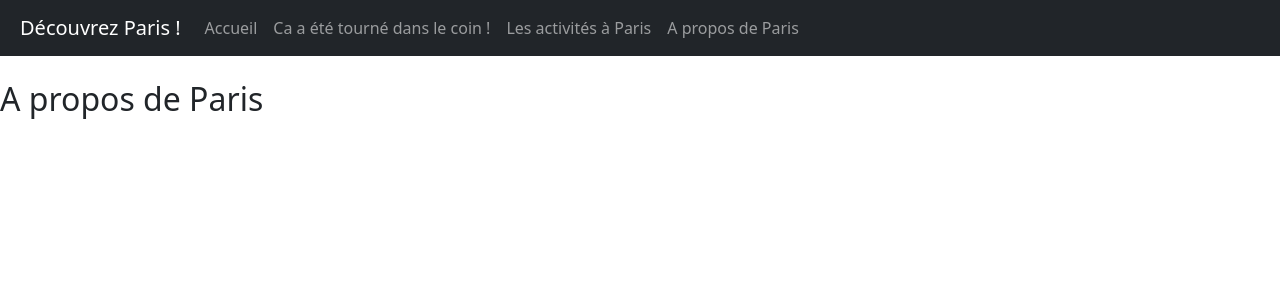
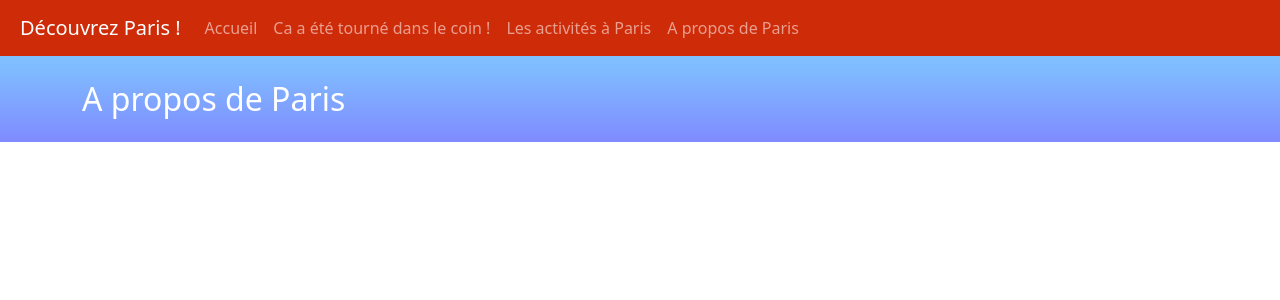
Before and after one commit to DupuyAntoine/paris_mashup, a React (Create React App) app in the folder mashup/: page /about in a window 1280 px wide. Shown: the top 300 px of the page. Built offline with nearby package versions, Linux system fonts and the light colour scheme; no server answers.

Commit message:
feat: almost done, activity page left

```diff
--- a/mashup/public/index.html
+++ b/mashup/public/index.html
@@ -24,7 +24,7 @@
       work correctly both with client-side routing and a non-root public URL.
       Learn how to configure a non-root public URL by running `npm run build`.
     -->
-    <title>React App</title>
+    <title>Découvrez Paris !</title>
   </head>
   <body>
     <noscript>You need to enable JavaScript to run this app.</noscript>
--- a/mashup/src/App.js
+++ b/mashup/src/App.js
@@ -12,10 +12,12 @@ import 'bootstrap/dist/css/bootstrap.css';
 class App extends Component {
   render() {
     return(
-      <div>
+      <div style={{
+        background: 'linear-gradient(180deg, rgba(0,177,255,0.5) 0%, rgba(0,117,255,0.5) 50%, rgba(0,23,255,0.5) 100%)'
+      }}>
         <div className="col-md-12">
           <Router>
-            <Navbar bg="dark" variant="dark" expand="lg" sticky="top">
+            <Navbar variant="dark" style={{background: '#CE2B08'}} expand="lg" sticky="top">
               <Navbar.Brand href="/" style={{marginLeft: '20px'}}>Découvrez Paris !</Navbar.Brand>
               <Navbar.Toggle aria-controls="basic-navbar-nav" />
               <Navbar.Collapse id="basic-navbar-nav">
--- a/mashup/src/components/activities/ActivityList.js
+++ b/mashup/src/components/activities/ActivityList.js
@@ -7,7 +7,7 @@ class ActivityList extends Component {
     return (
       <CardColumns style={{display: 'flex', flexWrap: 'wrap'}}>
         {this.props.activities.map(act => {
-          return <Card className="text-center" style={{ width: '18rem', minWidth: '18rem', marginRight: '20px', flex: 0, marginTop: '50px' }} key={act.label.value}>
+          return <Card className="text-center" style={{ width: '18rem', minWidth: '18rem', marginRight: '20px', flex: 0, marginTop: '50px', height: '100%', paddingBottom: '30px', color: 'black' }} key={act.label.value}>
             <Card.Img variant="top" src={act.url_image ? act.url_image.value : "../téléchargement.svg"} />
             <Card.Title>{act.label.value}</Card.Title>
             <Card.Text>{act.date ? new Date(act.date.value).toLocaleDateString("fr-FR") : ""}</Card.Text>
--- a/mashup/src/components/arrondissements/Arrondissement.js
+++ b/mashup/src/components/arrondissements/Arrondissement.js
@@ -69,8 +69,8 @@ class Arrondissement extends Component {
 
   render() {
     return (
-        <div>
-          <h2>Activités à faire dans l'arrondissement {this.state.label}</h2>
+        <div className="container" style={{color: 'white'}}>
+          <h2>Activités dans l'arrondissement {this.state.label}</h2>
           <ActivityList activities={this.state.activities} arrondissement={this.state.uri} />
           <hr />
           <h2>Tournés dans l'arrondissement {this.state.label}</h2>
--- a/mashup/src/components/arrondissements/ArrondissementList.js
+++ b/mashup/src/components/arrondissements/ArrondissementList.js
@@ -5,9 +5,9 @@ import { Button, Card, CardDeck } from 'react-bootstrap'
 class ArrondissementList extends Component {
   render() {
     return (
-      <CardDeck style={{display: 'flex', flexDirection: 'row'}}>
+      <CardDeck style={{display: 'flex', flexDirection: 'row', color: 'black'}}>
         {this.props.arrondissements.map(arr => {
-          return <Card style={{ width: '18rem', marginRight: '20px', flex: 1, marginTop: '50px' }} key={arr.label.value}>
+          return <Card style={{ width: '18rem', marginRight: '20px', flex: 1, marginTop: '50px', height: 'max-content' }} key={arr.label.value}>
             <Card.Body>
               <Card.Title>{arr.label.value}</Card.Title>
               <Card.Text>
--- a/mashup/src/components/films/FilmList.js
+++ b/mashup/src/components/films/FilmList.js
@@ -6,7 +6,7 @@ class FilmList extends Component {
     return (
       <CardColumns style={{display: 'flex', flexDirection: 'row', flexWrap: 'wrap'}}>
         {this.props.films.map(act => {
-          return <Card className="text-center" style={{ width: '18rem', minWidth: '18rem', marginRight: '20px', flex: 0, marginTop: '50px' }} key={act.label.value}>
+          return <Card className="text-center" style={{ width: '18rem', minWidth: '18rem', marginRight: '20px', flex: 0, marginTop: '50px', height: '100%', paddingBottom: '30px', color: 'black'}} key={act.label.value}>
             <Card.Img variant="top" src="../téléchargement.svg" />
             <Card.Title>{act.label.value}</Card.Title>
           </Card>
--- a/mashup/src/components/input/GenreInput.js
+++ b/mashup/src/components/input/GenreInput.js
@@ -40,7 +40,7 @@ class GenreInput extends Component {
 
     render () {
       return (
-        <Form onSubmit={this.onSubmit} role="form">
+        <Form style={{marginTop: '10vh'}} onSubmit={this.onSubmit} role="form">
           <Form.Group>
             <Form.Label>Séléctionner votre genre favori :</Form.Label>
           </Form.Group>
--- a/mashup/src/components/main/About.js
+++ b/mashup/src/components/main/About.js
@@ -25,9 +25,12 @@ class About extends Component {
 
   render() {
     return (
-        <div>
-          <h2>A propos de Paris</h2>
-          <p>{this.state.about}</p>
+        <div className="container" style={{color: 'white'}}>
+          <div className="row">
+            <h2>A propos de Paris</h2>
+            <br />
+            <p>{this.state.about}</p>
+          </div>
         </div>
     );
   }
--- a/mashup/src/components/main/Home.js
+++ b/mashup/src/components/main/Home.js
@@ -24,7 +24,7 @@ class Home extends Component {
     }
     GROUP BY ?uri ?label ?name
     ORDER BY DESC(?nbFilm)
-    LIMIT 3
+    LIMIT 4
     `);
     const apiUrl = `http://localhost:3030/FilmParis/query?query=${encodedQuery}`;
     fetch(apiUrl)
@@ -37,9 +37,9 @@ class Home extends Component {
 
   render() {
     return (
-        <div className="container">
+        <div className="container" style={{height: '100vh', width: '100vw', textAlign: 'center', color: 'white'}}>
           <div className="row">
-            <h2>Découvrons ensemble par où vous commencerez votre visite !</h2>
+            <h2 style={{marginTop: '10vh'}}>Découvrons ensemble par où vous commencerez votre visite !</h2>
             <GenreInput onSubmit={this.searchArrondissements} />
             <ArrondissementList arrondissements={this.state.arrondissements} />
           </div>
--- a/mashup/src/components/main/RandomActivities.js
+++ b/mashup/src/components/main/RandomActivities.js
@@ -42,7 +42,7 @@ class RandomActivities extends Component {
         <div>
     <CardColumns style={{display: 'flex', flexWrap: 'wrap'}}>
       {this.state.activities.map(act => {
-        return <Card className="text-center" style={{ width: '18rem', minWidth: '18rem', marginRight: '20px', flex: 0, marginTop: '50px' }} key={act.label.value}>
+        return <Card className="text-center" style={{ width: '18rem', minWidth: '18rem', marginRight: '20px', flex: 0, marginTop: '50px', height: '100%', paddingBottom: '30px' }} key={act.label.value}>
           <Card.Img variant="top" src={act.url_image ? act.url_image.value : "../téléchargement.svg"} />
           <Card.Title>{act.label.value}</Card.Title>
           <Card.Text>{act.date ? new Date(act.date.value).toLocaleDateString("fr-FR") : ""}</Card.Text>
```
Also changed, not shown: mashup/public/background.jpg (added).
